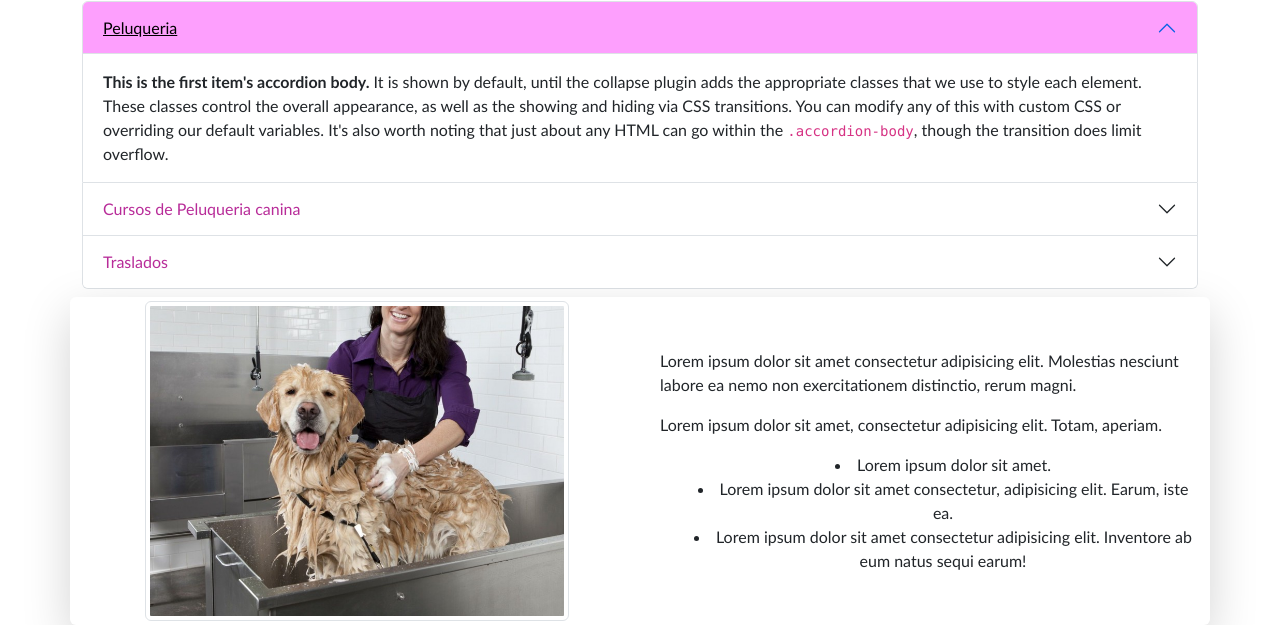
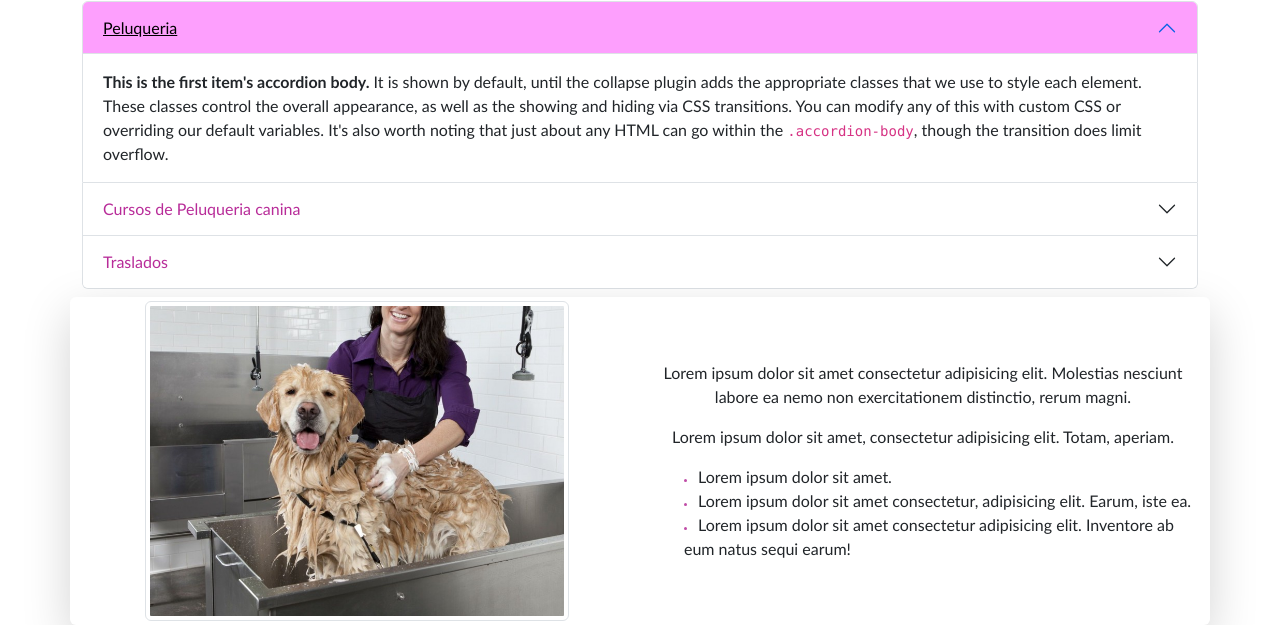
Before and after one commit to EzequielSanzZima/Aplicando-bootstrap, a plain HTML site: page subpaginas/servicios.html in a window 1280 px wide. Shown: the part 180-805 px from the top of the page. Drawn offline with nearby package versions, Linux system fonts and the light colour scheme.

Commit message:
modificacion de puntos li

```diff
--- a/style/style.css
+++ b/style/style.css
@@ -134,11 +134,13 @@ footer div div div p {
     font-family:-apple-system, BlinkMacSystemFont, 'Segoe UI', Roboto, Oxygen, Ubuntu, Cantarell, 'Open Sans', 'Helvetica Neue', sans-serif;
 }
 
-ul {
-    text-align: center;
+.divServicioTexto ul {
     list-style-position: inside;
 }
-
+.divServicioTexto ul li::marker{
+    color:rgb(192, 76, 167);
+    font-size: 10px
+}
 
 
 @media only screen and (max-width: 480px){
--- a/subpaginas/servicios.html
+++ b/subpaginas/servicios.html
@@ -111,11 +111,11 @@
             <div class="col-lg-6 text-center">
               <img src="../assets/servicios/ab.jpg" alt="perro dandole una ducha" class="imagenInformacionPeluqueria img-thumbnail">
             </div>
-            <div class="divTextoIntroduccion col-lg-6 divServicioTexto">
-              <p class="textoIntroduccion text-center text-uppercase letraServicioPeluqueria"></p>
-              <p>Lorem ipsum dolor sit amet consectetur adipisicing elit. Molestias nesciunt labore ea nemo non exercitationem distinctio, rerum magni.</p>
-              <p>Lorem ipsum dolor sit amet, consectetur adipisicing elit. Totam, aperiam.</p>
-              <ul class="text-center">
+            <div class="col-lg-6 divServicioTexto">
+              <p class="text-center text-uppercase letraServicioPeluqueria"></p>
+              <p class="text-center">Lorem ipsum dolor sit amet consectetur adipisicing elit. Molestias nesciunt labore ea nemo non exercitationem distinctio, rerum magni.</p>
+              <p class="text-center">Lorem ipsum dolor sit amet, consectetur adipisicing elit. Totam, aperiam.</p>
+              <ul>
                   <li>Lorem ipsum dolor sit amet.</li>
                   <li>Lorem ipsum dolor sit amet consectetur, adipisicing elit. Earum, iste ea.</li>
                   <li>Lorem ipsum dolor sit amet consectetur adipisicing elit. Inventore ab eum natus sequi earum!</li>
```
